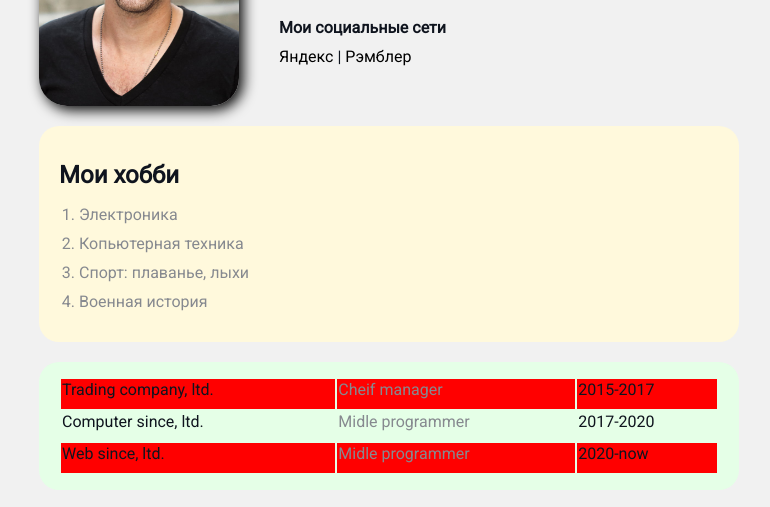
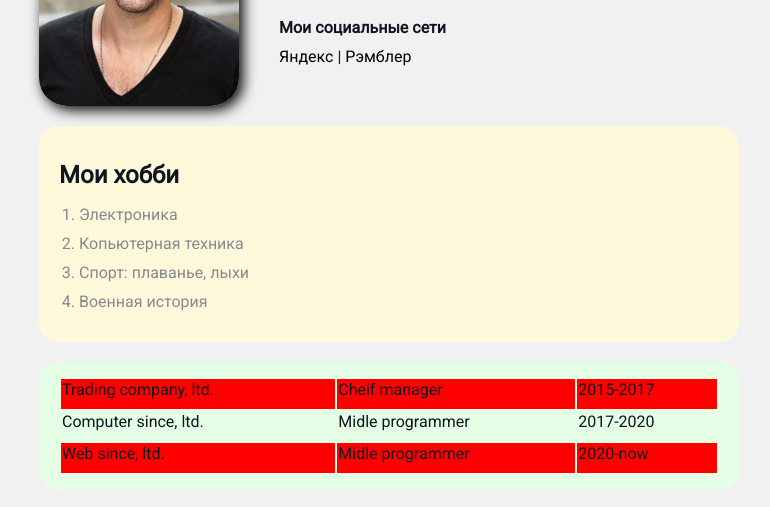
Before and after one commit to lordserg556/css, a plain HTML site: page index.html in a window 1280 px wide. Shown: the part 214-721 px from the top of the page, without its empty margins (251-1021 px from the left). Drawn offline with Linux system fonts and the light colour scheme.

Commit message:
Add files via upload

```diff
--- a/styles.css
+++ b/styles.css
@@ -123,9 +123,9 @@ a:hover {
     padding-bottom: 10px;
 }
 
-.table td:nth-child(2), d:nth-child(3) {
+/* .table td:nth-child(2), d:nth-child(3) {
     color: #86898f;
-}
+} */
 
 .table tr:nth-child(odd) {
     background: red;
```
